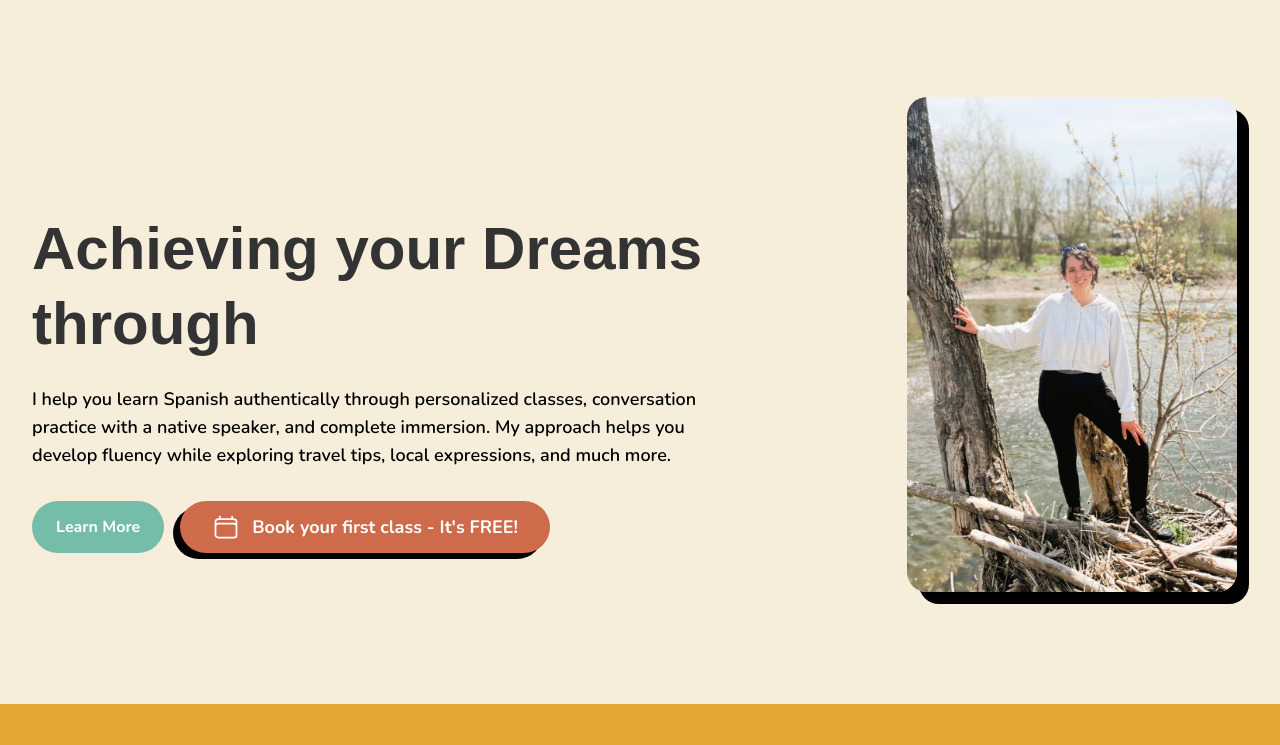
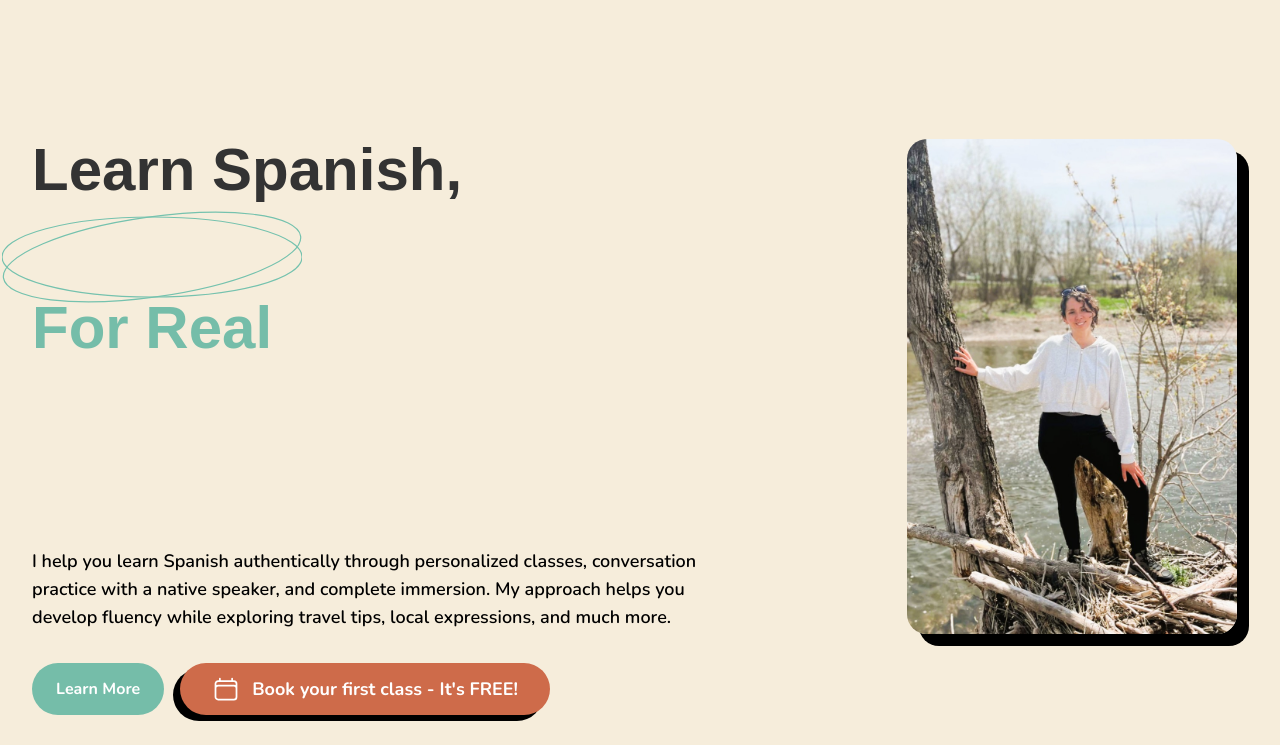
Before and after one commit to RenatoLagos/FerRealSpanish, an Astro site: page / in a window 1280 px wide. Shown: the part 55-800 px from the top of the page. Built offline with nearby package versions, Linux system fonts and the light colour scheme; Astro itself is replaced by a stand-in of ours; a web font is replaced by a local one.

Commit message:
Update Hero component with new title and enhanced SVG graphics. Changed the title to emphasize learning Spanish and added a new SVG section with the text "For Real" for improved visual appeal. Adjusted SVG positioning for better layout consistency.

```diff
--- a/src/components/Hero.astro
+++ b/src/components/Hero.astro
@@ -7,18 +7,10 @@ interface Props {
 }
 
 const {
-  title = "Achieving your Dreams through",
+  title = "Learn Spanish,\u2003\u2003\u2003\u2003",
   subtitle = "I help you learn Spanish authentically through personalized classes, conversation practice with a native speaker, and complete immersion. My approach helps you develop fluency while exploring travel tips, local expressions, and much more."
 } = Astro.props;
 ---
-<div class="svg-container">
-            <div class="text-[var(--button-secondary)] font-satoshi font-extrabold">Spanish</div>
-            <svg viewBox="0 0 300 100" preserveAspectRatio="none">
-              <ellipse cx="150" cy="55" rx="130" ry="40" fill="none" stroke="#75C2AE" stroke-width="1.2" transform="rotate(0 150 50)" />
-              <ellipse cx="150" cy="50" rx="130" ry="40" fill="none" stroke="#75C2AE" stroke-width="1.2" transform="rotate(-10 150 50)" />
-            </svg>
-          </div>
-
 
 <section class="relative py-20 md:py-28 bg-[var(--background-primary)]">
   <div class="max-w-7xl mx-auto px-4 sm:px-6 lg:px-8">
@@ -26,6 +18,13 @@ const {
       <div class="text-center md:text-left md:w-3/5">
         <h1 class="text-6xl font-satoshi font-extrabold mb-6 tracking-normal leading-tight title-with-breaks">
           {title}
+          <div class="svg-container">
+            <div class="text-[var(--button-secondary)] font-satoshi font-extrabold">For Real</div>
+            <svg viewBox="0 0 300 100" preserveAspectRatio="none">
+              <ellipse cx="150" cy="50" rx="150" ry="40" fill="none" stroke="#75C2AE" stroke-width="1.2" transform="rotate(0 150 50)" />
+              <ellipse cx="150" cy="50" rx="150" ry="40" fill="none" stroke="#75C2AE" stroke-width="1.2" transform="rotate(-8 150 50)" />
+            </svg>
+          </div>
         </h1>
         <p class="text-lg font-semibold mb-8 text-black">
           {subtitle}
@@ -86,6 +85,7 @@ const {
 
   .svg-container {
     position: relative;
+    display: inline-block;
     padding-top: 0.5rem;
     padding-bottom: 0.5rem;
   }
@@ -93,9 +93,8 @@ const {
   .svg-container svg {
     position: absolute;
     top: 0;
-    left: 0;
-    width: 100%;
-    height: 100%;
+    left: -30px;
+    right: -30px;
     pointer-events: none;
   }
 </style>
```
